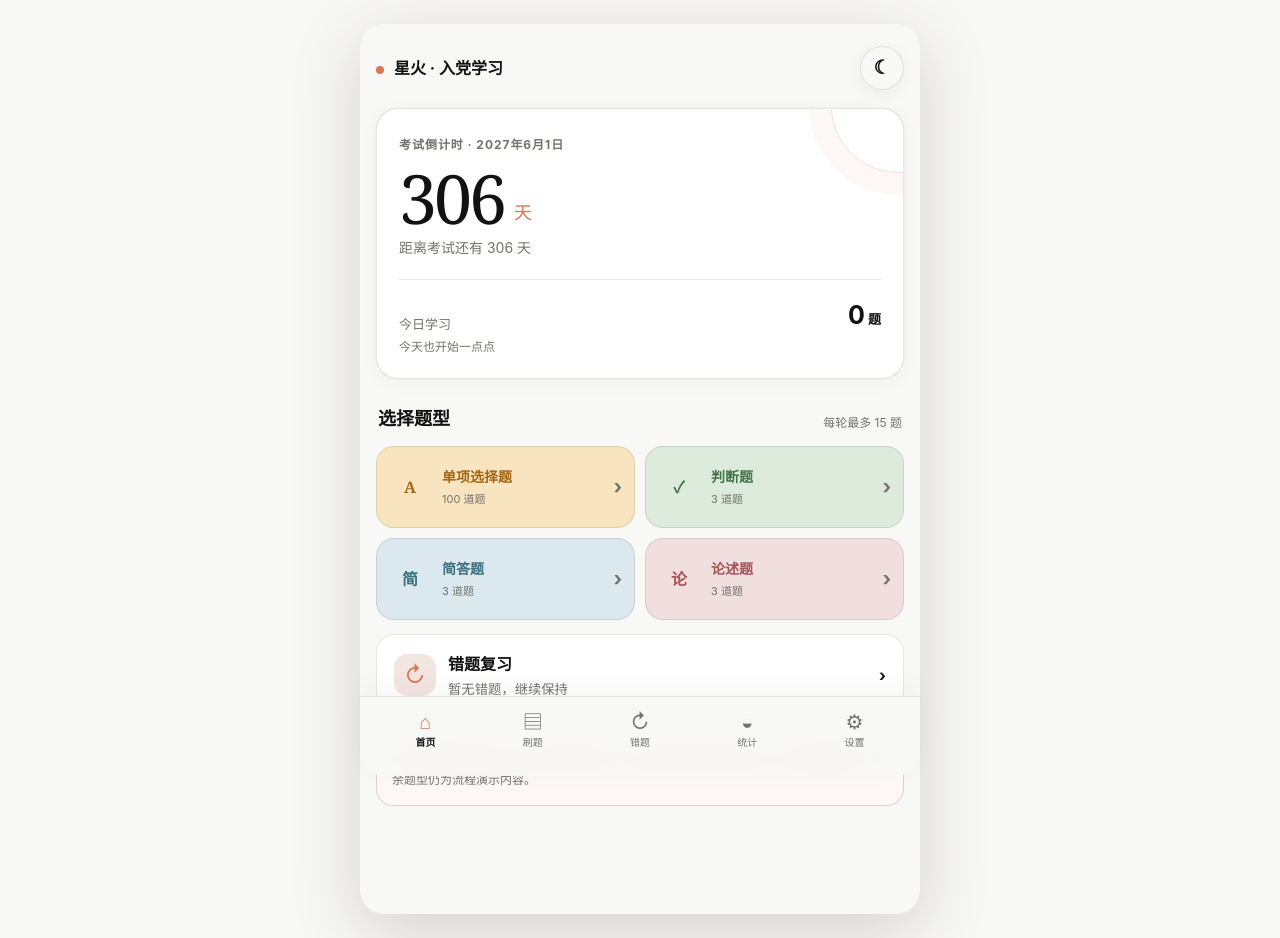
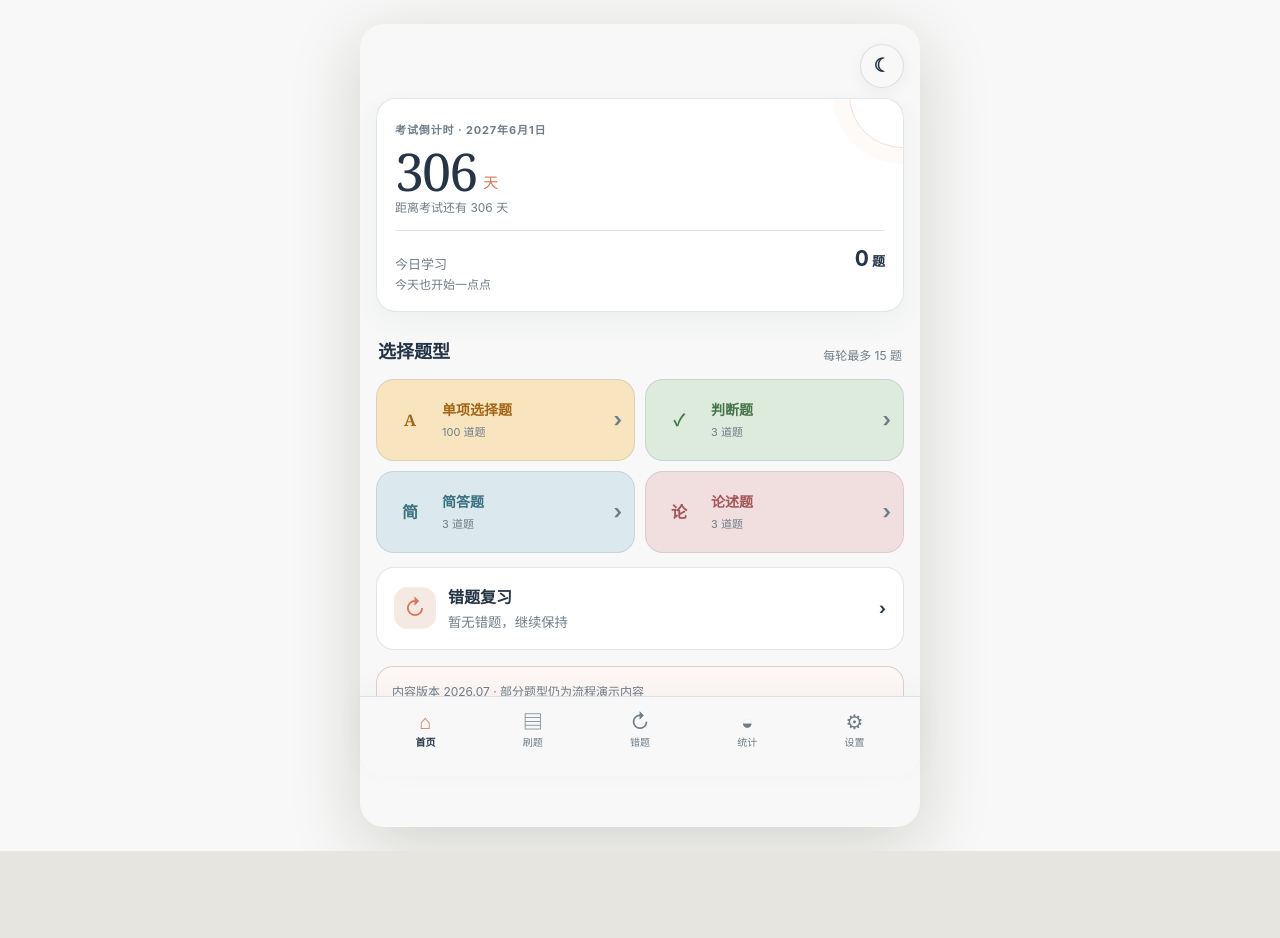
Before and after one commit to haqiku1992-cyber/xinghuo-study, a Next.js app: page / in a window 1280 px wide. After the commit the page ends 851 px from the top, so only its background shows below. Built offline with nearby package versions, Linux system fonts and the light colour scheme.

Commit message:
Lighten the study interface

```diff
--- a/app/globals.css
+++ b/app/globals.css
@@ -6,16 +6,16 @@
 
 /* Chiaros-inspired visual language: neutral canvas, quiet cards, compact mobile rhythm. */
 :root{
-  --bg:#f8f8f6;
+  --bg:#f7f8f7;
   --surface:#ffffff;
-  --card:#f3f3f1;
-  --text:#121212;
-  --muted:#73726d;
-  --line:rgba(31,31,30,.11);
+  --card:#f3f5f5;
+  --text:#253447;
+  --muted:#6f7d89;
+  --line:rgba(120,142,165,.22);
   --accent:#d97757;
   --accent-dark:#b95b3f;
-  --soft:#f3e5df;
-  --shadow:0 4px 20px rgba(31,31,30,.035),0 0 0 .5px rgba(31,31,30,.06);
+  --soft:#f5e9e4;
+  --shadow:0 10px 28px rgba(74,93,108,.055);
 }
 :root[data-theme=dark]{
   --bg:#181818;
@@ -35,9 +35,11 @@ body{
   font-size:16px;
   line-height:1.5;
 }
+button:focus:not(:focus-visible){outline:none}
+button:focus-visible{outline:2px solid color-mix(in srgb,var(--accent) 55%,transparent);outline-offset:2px}
 .app-shell{background:var(--bg)}
 .page-content{padding:18px 16px 108px}
-.home-header{height:52px;font-size:16px}
+.home-header{height:48px;justify-content:flex-end;font-size:16px}
 .brand-dot{width:8px;height:8px;margin-right:10px;box-shadow:none}
 .icon-button{
   width:44px;height:44px;
@@ -46,27 +48,32 @@ body{
   box-shadow:0 4px 16px rgba(31,31,30,.055);
 }
 .hero-card{
-  margin-top:14px;
-  padding:22px;
+  margin-top:8px;
+  padding:17px 18px;
   border:1px solid var(--line);
-  border-radius:22px;
+  border-radius:20px;
   color:var(--text);
   background:var(--surface);
   box-shadow:var(--shadow);
 }
 .hero-card:after{
-  width:132px;height:132px;right:-62px;top:-70px;
+  width:104px;height:104px;right:-52px;top:-57px;
   border-color:color-mix(in srgb,var(--accent) 24%,transparent);
-  box-shadow:0 0 0 22px color-mix(in srgb,var(--accent) 5%,transparent);
+  box-shadow:0 0 0 16px color-mix(in srgb,var(--accent) 4%,transparent);
 }
+.hero-card .eyebrow{font-size:11px}
 .hero-card .eyebrow{color:var(--muted);opacity:1}
 .countdown{color:var(--text)}
-.countdown strong{font-family:Georgia,"Times New Roman",serif;font-size:68px;letter-spacing:-3px}
+.countdown{margin-top:5px}
+.countdown strong{font-family:Georgia,"Times New Roman",serif;font-size:52px;letter-spacing:-2px}
+.countdown span{font-size:15px;margin:0 0 7px 7px}
 .countdown span{color:var(--accent)}
-.hero-card>p{color:var(--muted);opacity:1}
+.hero-card>p{margin:2px 0 13px;color:var(--muted);opacity:1;font-size:12px}
 .hero-line{background:var(--line)}
+.today-row{padding-top:12px}
 .today-row span,.today-row em{color:var(--muted);opacity:1}
-.today-row strong{color:var(--text)}
+.today-row strong{color:var(--text);font-size:21px}
+.today-row em{margin-top:1px}
 .section-title{margin-top:26px}
 .section-title h2{font-size:18px;font-weight:650}
 .type-grid{gap:10px}
@@ -82,10 +89,13 @@ body{
 .type-card strong{font-weight:650}
 .continue-card{
   border-radius:18px;
-  background:var(--text);
-  color:var(--bg);
-  box-shadow:0 8px 24px rgba(31,31,30,.11);
+  background:var(--surface);
+  color:var(--text);
+  border:1px solid var(--line);
+  box-shadow:none;
 }
+.continue-card small{color:var(--muted);opacity:1}
+.continue-card>b{color:var(--accent)}
 .wrong-shortcut{border-radius:18px;box-shadow:none}
 .demo-note,.tip-card,.privacy-card,.install-card{
   border:1px solid color-mix(in srgb,var(--accent) 15%,var(--line));
@@ -128,16 +138,17 @@ body{
 }
 .sync-connect input:focus{border-color:var(--accent)}
 .sync-connect button,.sync-actions button{
-  border:0;
+  border:1px solid var(--line);
   border-radius:12px;
   padding:0 17px;
-  background:var(--text);
-  color:var(--bg);
+  background:var(--surface);
+  color:var(--text);
   font-size:12px;
   font-weight:650;
 }
 .sync-actions{display:grid;grid-template-columns:1fr auto;gap:9px;margin-top:16px}
 .sync-actions button{height:42px}
+.sync-actions button:first-child{background:var(--surface);color:var(--text)}
 .sync-actions button:last-child{background:var(--bg);color:var(--muted);border:1px solid var(--line)}
 .sync-card>p{margin:13px 0 0;color:var(--muted);font-size:11px;line-height:1.55}
 .bottom-nav{
@@ -147,10 +158,11 @@ body{
   box-shadow:0 -8px 30px rgba(31,31,30,.035);
 }
 .bottom-nav button{gap:2px}
+.bottom-nav button:focus-visible{outline:none}
 .bottom-nav i{font-size:20px}
 .bottom-nav button.active{color:var(--text)}
 .bottom-nav button.active i{color:var(--accent)}
-.bottom-nav em{background:var(--text);color:var(--bg)}
+.bottom-nav em{background:var(--accent);color:#fff}
 .page-header{margin-top:16px}
 .page-header .eyebrow{color:var(--muted)}
 .page-header h1{font-size:32px;font-weight:650}
@@ -161,13 +173,14 @@ body{
 }
 .tip-card b,.privacy-card b{font-weight:650}
 .filter-tabs button{background:var(--surface)}
-.filter-tabs button.active{background:var(--text);color:var(--bg)}
+.filter-tabs button.active{background:var(--soft);color:var(--text);border-color:color-mix(in srgb,var(--accent) 36%,var(--line))}
 .wrong-list article,.rate-list,.setting-card,.history-list>div{
   background:var(--surface);
   border-radius:18px;
   box-shadow:none;
 }
-.stats-hero{border-radius:20px;background:var(--text);color:var(--bg)}
+.stats-hero{border:1px solid var(--line);border-radius:20px;background:var(--surface);color:var(--text);box-shadow:var(--shadow)}
+.stats-hero div{border-right-color:var(--line)}
 .quiz-shell{padding:16px 16px 104px}
 .quiz-top .icon-button{background:var(--bg);border-color:var(--line)}
 .progress-track{height:3px}
@@ -190,8 +203,9 @@ body{
 }
 .primary-button{
   border-radius:14px;
-  background:var(--text);
-  color:var(--bg);
+  background:var(--surface);
+  color:var(--text);
+  border:1px solid color-mix(in srgb,var(--accent) 30%,var(--line));
   box-shadow:none;
 }
 .secondary-button{border-radius:14px}
@@ -202,11 +216,11 @@ body{
   box-shadow:0 -8px 30px rgba(31,31,30,.04);
 }
 .quiz-footer button{border-radius:14px}
-.quiz-footer .next-button{background:var(--text);color:var(--bg)}
+.quiz-footer .next-button{background:var(--surface);color:var(--text);border-color:color-mix(in srgb,var(--accent) 30%,var(--line))}
 .report-mark{
-  background:var(--text);
-  color:var(--bg);
-  box-shadow:0 0 0 12px color-mix(in srgb,var(--text) 8%,transparent);
+  background:var(--soft);
+  color:var(--accent-dark);
+  box-shadow:0 0 0 12px color-mix(in srgb,var(--accent) 6%,transparent);
 }
 .report-shell>.eyebrow{color:var(--muted)}
 .report-card{border-radius:20px;background:var(--surface)}
--- a/app/layout.tsx
+++ b/app/layout.tsx
@@ -2,14 +2,14 @@ import type { Metadata, Viewport } from "next";
 import "./globals.css";
 
 export const metadata: Metadata = {
-  title: "星火学习｜入党考试刷题",
-  description: "手机优先、本地保存、支持离线使用的入党考试复习工具。",
-  applicationName: "星火学习",
+  title: "学习记录",
+  description: "本地优先、支持离线和跨设备同步的学习工具。",
+  applicationName: "学习记录",
   manifest: "/manifest.json",
   appleWebApp: {
     capable: true,
     statusBarStyle: "default",
-    title: "星火学习",
+    title: "学习记录",
   },
   icons: {
     icon: [
--- a/app/page.tsx
+++ b/app/page.tsx
@@ -481,7 +481,7 @@ export default function Home() {
       <div className="page-content">
         {tab === "home" && (
           <>
-            <header className="home-header"><div><span className="brand-dot" />星火 · 入党学习</div><button className="icon-button theme-button" onClick={() => setStore((s) => ({ ...s, theme: s.theme === "light" ? "dark" : "light" }))}>{store.theme === "light" ? "☾" : "☀"}</button></header>
+            <header className="home-header"><button className="icon-button theme-button" onClick={() => setStore((s) => ({ ...s, theme: s.theme === "light" ? "dark" : "light" }))}>{store.theme === "light" ? "☾" : "☀"}</button></header>
             <section className="hero-card">
               <span className="eyebrow">考试倒计时 · 2027年6月1日</span>
               <div className="countdown"><strong>{daysLeft}</strong><span>天</span></div>
@@ -499,7 +499,7 @@ export default function Home() {
             </div>
             {active && <button className="continue-card" onClick={() => setScreen("quiz")}><span><small>继续上次练习</small><strong>{typeMeta[active.type].name} · 第 {active.index + 1} 题</strong></span><b>继续 ›</b></button>}
             <button className="wrong-shortcut" onClick={() => setTab("wrong")}><i>↻</i><span><strong>错题复习</strong><small>{wrongCount ? `${wrongCount} 道题等待巩固` : "暂无错题，继续保持"}</small></span><b>›</b></button>
-            <div className="demo-note">单选题已依据2022年10月22日通过的现行《中国共产党章程》整理为 100 道不重复题目；其余题型仍为流程演示内容。</div>
+            <div className="demo-note">内容版本 2026.07 · 部分题型仍为流程演示内容</div>
           </>
         )}
         {tab === "practice" && <PracticePage questions={questions} startPractice={startPractice} active={active} resume={() => setScreen("quiz")} />}
@@ -547,8 +547,8 @@ export default function Home() {
               <p><strong>Android：</strong>用 Chrome 打开本站，点菜单→“安装应用”或“添加到主屏幕”。</p>
               <small>首次打开需要联网；加载完成后可离线进入已缓存页面和题库。</small>
             </div>
-            <div className="privacy-card"><b>本地优先</b><p>学习记录只保存在当前设备的浏览器中，不需要账号，也不会上传到服务器。</p></div>
-            <div className="version">星火学习 · PWA 版 0.2</div>
+            <div className="privacy-card"><b>本地优先</b><p>学习记录默认保存在当前设备；连接私人同步后，会加密传输至你自己的持久卷。</p></div>
+            <div className="version">学习记录 · PWA 版 0.3</div>
           </section>
         )}
       </div>
--- a/public/sw.js
+++ b/public/sw.js
@@ -1,4 +1,4 @@
-const CACHE_NAME = "xinghuo-study-pwa-v4";
+const CACHE_NAME = "xinghuo-study-pwa-v5";
 const PRECACHE = [
   "/",
   "/manifest.json",
```
Also changed, not shown: public/manifest.json, 1 other file (tests, documents, lock files or other folders).
